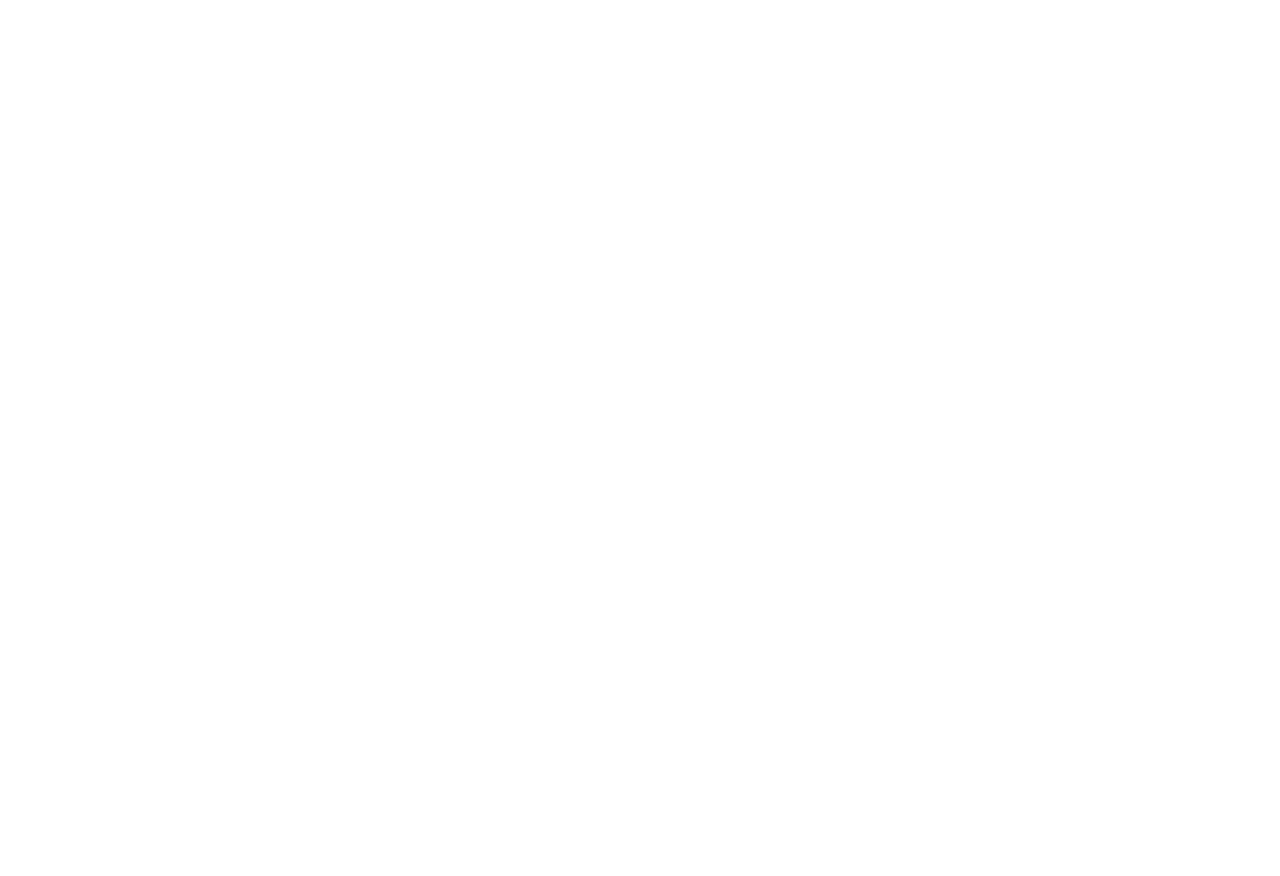
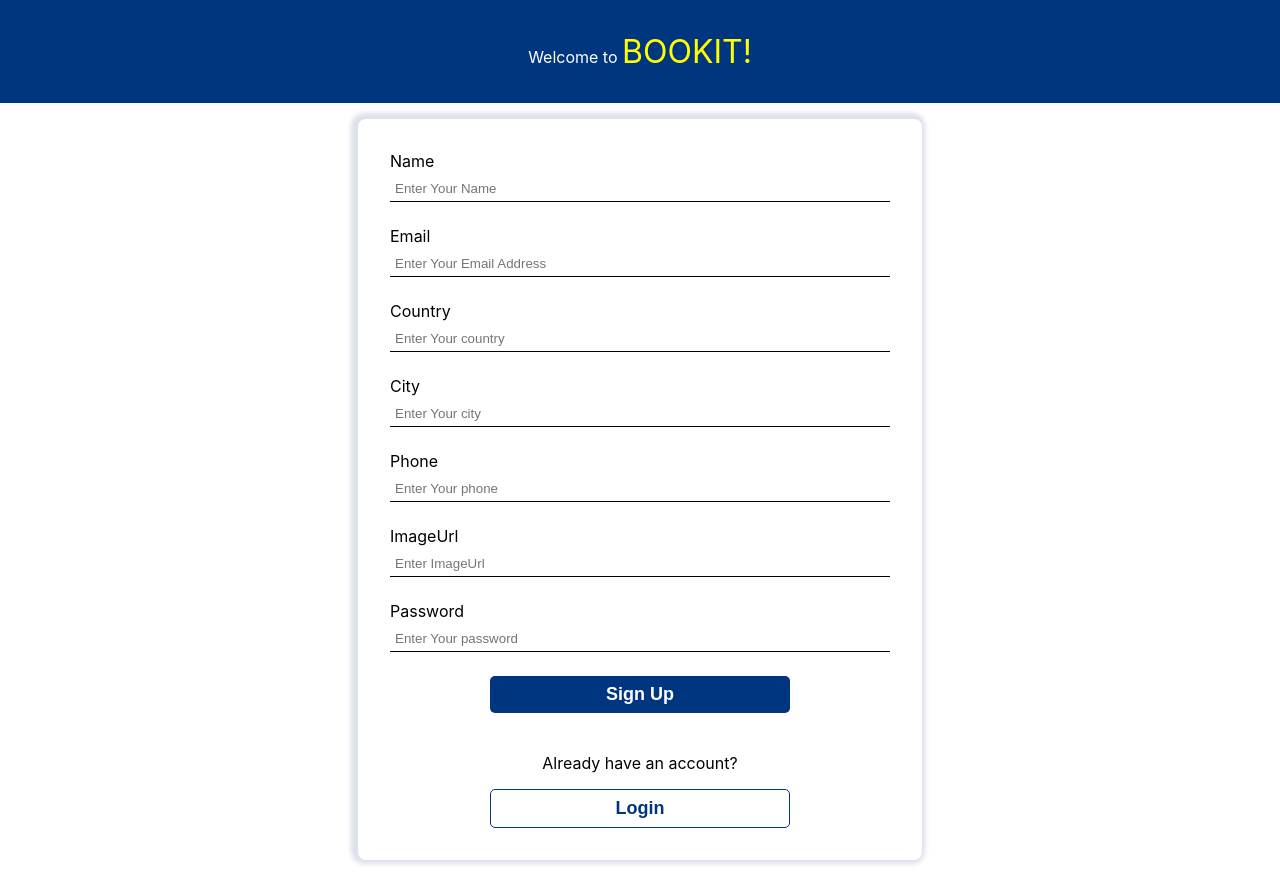
Before and after one commit to AyushiPohekar/booking-app, a React (Create React App) app: page /signup in a window 1280 px wide. Before the commit this address had no page. Before the commit the page ends 800 px from the top, so only its background shows below. Built offline with nearby package versions, Linux system fonts and the light colour scheme.

Commit message:
authuidone

```diff
--- a/src/App.js
+++ b/src/App.js
@@ -4,6 +4,7 @@
 import Hotel from "./pages/hotel/Hotel";
 import Login from "./pages/login/Login";
 import SignUp from "./pages/SignUp/SignUp";
+import Hello from "./components/Hello";
 
 function App() {
   return (
@@ -12,7 +13,7 @@
     <Route path="/" element={<Home/>}/>
     <Route path="/hotels" element={<List/>}/>
     <Route path="/login" element={<Login/>}/>
-    {/* <Route path='/signup' element={<SignUp/>}/> */}
+    <Route path='/signup' element={<SignUp/>}/>
     <Route path="/hotels/:id" element={<Hotel/>}/>
   </Routes>
   </BrowserRouter>
--- /dev/null
+++ b/src/components/Hello.jsx
@@ -0,0 +1,86 @@
+import React from 'react'
+
+const Hello = () => {
+  return (
+    <>
+    <section>
+      <div className="form_data">
+        <div className="form_heading">
+          <h1>Sign Up</h1>
+          <p style={{ textAlign: "center" }}>
+            We are glad that you will be using Project Cloud to manage <br />
+            your tasks! We hope that you will get like it.
+          </p>
+        </div>
+
+        <form>
+          <div className="form_input">
+            <label htmlFor="fname">Name</label>
+            <input
+              type="text"
+              name="fname"
+              id="fname"
+              placeholder="Enter Your Name"
+            />
+          </div>
+          <div className="form_input">
+            <label htmlFor="email">Email</label>
+            <input
+              type="email"
+              name="email"
+              id="email"
+              placeholder="Enter Your Email Address"
+            />
+          </div>
+          <div className="form_input">
+            <label htmlFor="country">Country</label>
+            <input
+              type="text"
+              name="country"
+              id="country"
+              placeholder="Enter Your country "
+            />
+          </div>
+          <div className="form_input">
+            <label htmlFor="country">City</label>
+            <input
+              type="text"
+              name="city"
+              id="city"
+              placeholder="Enter Your city "
+            />
+          </div>
+          <div className="form_input">
+            <label htmlFor="fname">Phone</label>
+            <input
+              type="text"
+              name="phone"
+              id="phone"
+              placeholder="Enter Your phone "
+            />
+          </div>
+          <div className="form_input">
+            <label htmlFor="password">Password</label>
+            <div className="two">
+              <input
+              //   type={!passShow ? "password" : "text"}
+                name="password"
+                id="password"
+                placeholder="Enter Your password"
+              />
+              {/* <div className="showpass" onClick={() => setPassShow(!passShow)}>
+                          {!passShow ? "Show" : "Hide"}
+                      </div> */}
+            </div>
+          </div>
+
+          <button className="btn">Sign Up</button>
+
+        </form>
+      </div>
+    </section>
+  </>
+  )
+}
+
+export default Hello
--- a/src/pages/SignUp/SignUp.css
+++ b/src/pages/SignUp/SignUp.css
@@ -1,121 +1,61 @@
-section{
-    width: 100%;
-    padding: 10px;
-    min-height:calc(100vh - 80px);
+.formbox{
 
+    width: 500px;
+    margin: 1rem auto;
+    display: flex;
+    flex-direction: column;
+    gap:  1.5rem;
+    padding: 2rem;
+    border-radius: 8px;
+
+    -webkit-box-shadow: -2px -1px 5px 5px rgba(221,223,235,1);
+    -moz-box-shadow: -2px -1px 5px 5px rgba(221,223,235,1);
+    box-shadow: -2px -1px 5px 5px rgba(221,223,235,1);
 }
+.form_heading{
+    background-color:#003580;
+    padding: 1rem;
+    color: white;
+}
+.form_input{
+    display: flex;
+    flex-direction: column;
+    gap: 5px;
+}
+.form_input input{
+    padding: 5px;
 
-section .form_data{
-    max-width: 550px;
-    margin: 25px auto;
-    padding: 35px 10px;
-    box-shadow: 0 0 15px -10px #2d3748;
-    border-radius: 10px;
+    border: none;
+    border-bottom: 1px solid black;
+}
+.btn{
+    padding: 8px 8px;
+    width: 300px;
+    margin: 0 auto;
+    border-radius: 5px;
+    border: none;
+    background-color: #003580;
+    color: white;
+    font-weight: 600;
+    line-height: normal;
+    font-size: large;
+    cursor: pointer;
+}
+.loginbtn{
+    padding: 8px 8px;
+    width: 300px;
+    margin: 0 auto;
+    border-radius: 5px;
+ border: 1px solid  #003580 ;
+  color: #003580;
+ background-color: white;
+    font-weight: 600;
+    line-height: normal;
+    font-size: large;
+    cursor: pointer;
+}
+.logindiv{
     display: flex;
     flex-direction: column;
     align-items: center;
 }
-
-.form_heading{
-    display: flex;
-    flex-direction: column;
-    align-items: center;
-}
-
-.form_data h1{
-    font-size: 34px;
-    color: #2a4365;
-}
-
-.form_data p{
-    color: #718096;
-    font-size: 15px;
-    margin-top:9px;
-}
-
-.form_data form{
-    margin-top: 45px;
-    width: 100%;
-    padding: 10px 50px;
-}
-
-.form_data form .form_input input{
-    width: 100%;
-    padding: 11px;
-    border: 1px solid #d4d0d0;
-    border-radius: 5px;
-    outline: none;
-    margin-bottom: 14px;
-    margin-top: 9px;
-    font-size: 14px;
-
-}
-
-.form_data form .form_input label{
-    font-weight: 600;
-    font-size: 15px;
-}
-
-.form_input .two{
-    display: flex;
-    align-items: center;
-    position: relative;
-}
-
-.form_data form .form_input input:focus{
-    border:2px solid rgba(66, 153, 225,0.6);
-}
-
-
-.form_data form .form_input input::placeholder{
-    color: #8694a8;
-    letter-spacing: .5px;
-    font-size: 14px;
-}
-
-.form_input .showpass{
-    position: absolute;
-    right: 0;
-    top:1px;
-    padding: 7px 10px;
-    margin-right: 5px;
-    margin-top: 12px;
-    font-size: 14px;
-    font-weight: 600;
-    color: #2a4365;
-    background-color: #EDF2F7;
-    border-radius: 5px;
-    cursor: pointer;
-}
-
-form .btn{
-    display:block;
-    width: 100%;
-    padding: 15px;
-    border: none;
-    outline: none;
-    border-radius: 5px;
-    background-color:#1a365d;
-    color: #fff;
-    font-weight: 600;
-    font-size: 18px;
-    margin-top: 10px;
-    cursor: pointer;
-    transition: all .3s;
-}
-
-
-form .btn:hover{
-    background-color: #97a1b1;
-}
-
-.form_data form p{
-    text-align: center;
-    margin-top: 20px;
-}
-
-.form_data form a{
-    text-decoration: none;
-    color:#718096 ;
-    border-bottom: 2px solid #8694a8;
-}
--- a/src/pages/SignUp/SignUp.jsx
+++ b/src/pages/SignUp/SignUp.jsx
@@ -1,27 +1,71 @@
-import React from "react";
+import React, { useState } from "react";
 import "./SignUp.css";
-import { Navigate } from "react-router-dom";
+import { useNavigate } from "react-router-dom";
+import axios from "axios";
+import { API } from "../../components/global";
+
 const SignUp = () => {
+  const [inpval, setInpval] = useState({
+    username: "",
+    email: "",
+    password: "",
+    phone: "",
+    country: "",
+    city: "",
+    img: "",
+  });
+  console.log(inpval);
+
+  const setVal = (e) => {
+    //console.log(e.target.value);
+    const { name, value } = e.target;
+
+    setInpval(() => {
+      return {
+        ...inpval,
+        [name]: value,
+      };
+    });
+  };
+
+  const navigate = useNavigate();
+
+  const handleSubmit = async (e) => {
+    e.preventDefault();
+
+    try {
+      const res = await axios.post(`${API}/auth/register`, inpval);
+      console.log(res);
+      if (res && res.status === 200) {
+        navigate("/login");
+      } else {
+        console.log("error in Signup");
+      }
+    } catch (error) {
+      console.log(error);
+    }
+  };
   return (
     <>
       <section>
         <div className="form_data">
           <div className="form_heading">
-            <h1>Sign Up</h1>
             <p style={{ textAlign: "center" }}>
-              We are glad that you will be using Project Cloud to manage <br />
-              your tasks! We hope that you will get like it.
+              Welcome to{" "}
+              <span style={{ color: "yellow", fontSize: "2rem" }}>BOOKIT!</span>
             </p>
           </div>
 
-          <form>
+          <form className="formbox">
             <div className="form_input">
               <label htmlFor="fname">Name</label>
               <input
                 type="text"
-                name="fname"
-                id="fname"
+                name="username"
+                id="username"
                 placeholder="Enter Your Name"
+                onChange={setVal}
+                value={inpval.username}
               />
             </div>
             <div className="form_input">
@@ -31,6 +75,8 @@
                 name="email"
                 id="email"
                 placeholder="Enter Your Email Address"
+                onChange={setVal}
+                value={inpval.email}
               />
             </div>
             <div className="form_input">
@@ -40,6 +86,8 @@
                 name="country"
                 id="country"
                 placeholder="Enter Your country "
+                onChange={setVal}
+                value={inpval.country}
               />
             </div>
             <div className="form_input">
@@ -49,6 +97,8 @@
                 name="city"
                 id="city"
                 placeholder="Enter Your city "
+                onChange={setVal}
+                value={inpval.city}
               />
             </div>
             <div className="form_input">
@@ -58,27 +108,45 @@
                 name="phone"
                 id="phone"
                 placeholder="Enter Your phone "
+                onChange={setVal}
+                value={inpval.phone}
+              />
+            </div>
+            <div className="form_input">
+              <label htmlFor="fname">ImageUrl</label>
+              <input
+                type="text"
+                name="img"
+                id="img"
+                placeholder="Enter ImageUrl "
+                onChange={setVal}
+                value={inpval.img}
               />
             </div>
             <div className="form_input">
               <label htmlFor="password">Password</label>
-              <div className="two">
+
               <input
                 //   type={!passShow ? "password" : "text"}
                 name="password"
                 id="password"
                 placeholder="Enter Your password"
+                onChange={setVal}
+                inpval={inpval.password}
               />
               {/* <div className="showpass" onClick={() => setPassShow(!passShow)}>
                             {!passShow ? "Show" : "Hide"}
                         </div> */}
             </div>
+
+            <button className="btn" onClick={handleSubmit}>
+              Sign Up
+            </button>
+            <div className="logindiv">
+
+              <p>Already have an account?</p>
+              <button className="loginbtn" onClick={()=>navigate('/login')}>Login</button>
             </div>
-
-            <button className="btn">Sign Up</button>
-            <p>
-              Already have an account? <Navigate to="/login">Log In</Navigate>
-            </p>
           </form>
         </div>
       </section>
--- a/src/pages/login/Login.jsx
+++ b/src/pages/login/Login.jsx
@@ -39,7 +39,13 @@
 
   return (
     <div className="login">
-      <div className="lContainer">
+      <div className="form_heading">
+            <p style={{ textAlign: "center" }}>
+              Welcome to{" "}
+              <span style={{ color: "yellow", fontSize: "2rem" }}>BOOKIT!</span>
+            </p>
+          </div>
+      <div className="formbox">
         <input
           type="text"
           placeholder="username"
@@ -54,12 +60,14 @@
           onChange={handleChange}
           className="lInput"
         />
-        <button disabled={loading} onClick={handleClick} className="lButton">
+        <button disabled={loading} onClick={handleClick} className="btn">
           Login
         </button>
         {error && <span>{error.message}</span>}
-
-
+        <div className="logindiv">
+        <p>Are you new?</p>
+       <button onClick={()=>navigate('/signup')} className="loginbtn">SignUp</button>
+       </div>
       </div>
     </div>
   );
--- a/src/pages/login/login.css
+++ b/src/pages/login/login.css
@@ -1,10 +1,10 @@
-.login {
+/* .login {
     height: 100vh;
     display: flex;
     align-items: center;
     justify-content: center;
 
-  }
+  } */
 
   .lContainer {
     display: flex;
@@ -19,6 +19,8 @@
   .lInput{
     height: 30px;
     padding: 10px;
+    border: none;
+    border-bottom: 1px solid black;
   }
 
   .lButton {
```
Also changed, not shown: src/components/header/Header.css (+7 -0 lines), src/components/header/Header.js (+40 -18 lines). Lines whose indentation alone changed are shown as unchanged.
